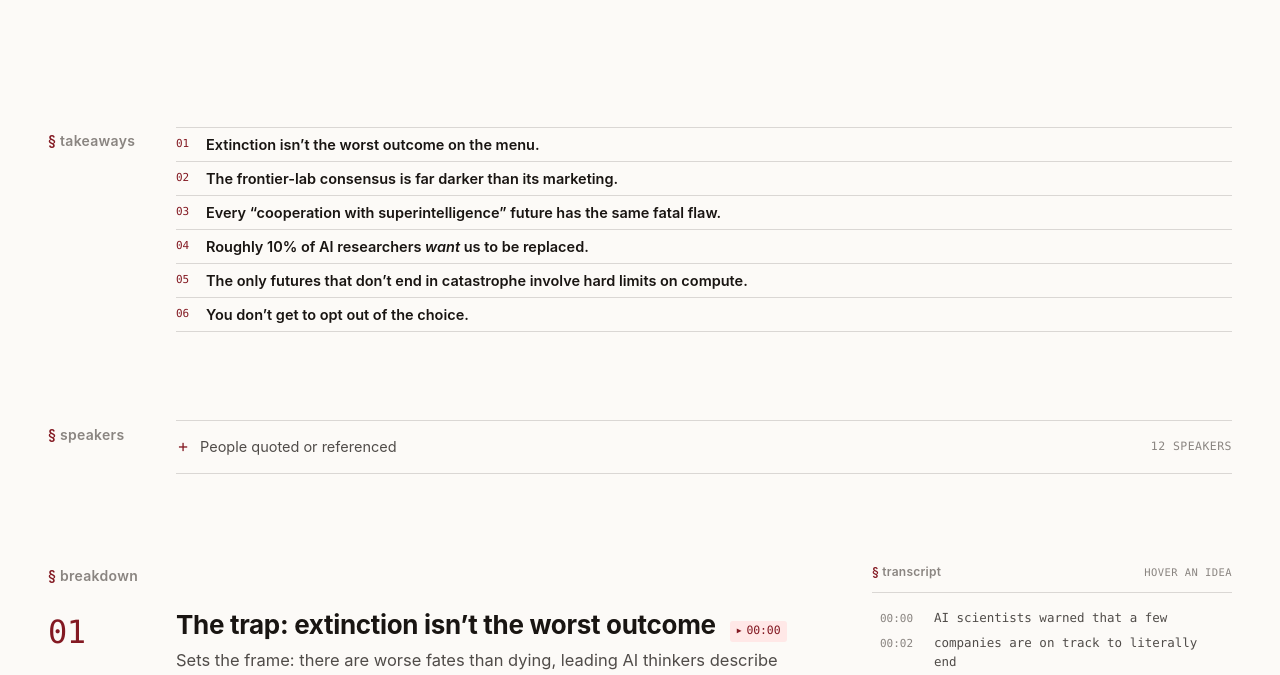
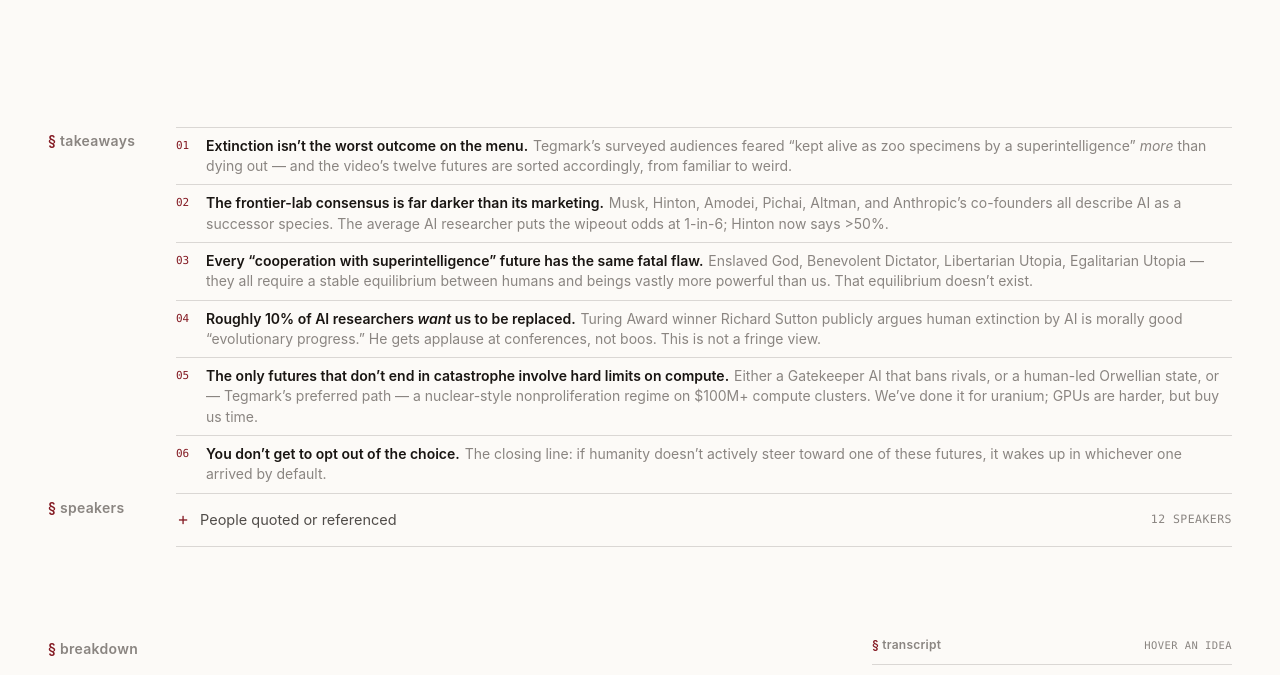
Before and after one commit to bogdandraghici/TLDR, a plain HTML site: page mit-12-endings-for-ai/index.html in a window 1280 px wide. Shown: the part 980-1655 px from the top of the page. Drawn offline with Linux system fonts and the light colour scheme.

Commit message:
Takeaways: short faint description back, merge with speakers
- Descriptions visible again as small faint inline text, so each takeaway
  reads as "01 **Headline.** small faint description that wraps if long."
  Still much more compact than the original two-line layout.
- Drop the section gap between #takeaways and #speakers (margin-top: 0,
  remove the disclosure's top border) so they visually feel like one
  block — takeaways flow straight into the speakers disclosure row.

Co-Authored-By: Claude Opus 4.7 (1M context) <noreply@anthropic.com>

```diff
--- a/mit-12-endings-for-ai/index.html
+++ b/mit-12-endings-for-ai/index.html
@@ -297,9 +297,7 @@
     color: var(--accent);
   }
 
-  /* Ultra-compact takeaways: numbered bold headlines only.
-     Descriptions stay in the HTML but are hidden — readers wanting detail
-     go to the breakdown section below. */
+  /* Compact takeaways with small faint inline description. */
   ol.takeaways {
     list-style: none;
     padding: 0;
@@ -309,9 +307,9 @@
   ol.takeaways li {
     counter-increment: tk;
     position: relative;
-    padding: 6px 0 6px 30px;
+    padding: 8px 0 8px 30px;
     border-top: 1px solid var(--ink-line);
-    font-size: 14.5px;
+    font-size: 14px;
     line-height: 1.45;
   }
   ol.takeaways li:last-child { border-bottom: 1px solid var(--ink-line); }
@@ -319,7 +317,7 @@
     content: counter(tk, decimal-leading-zero);
     position: absolute;
     left: 0;
-    top: 8px;
+    top: 10px;
     font-family: var(--mono);
     font-size: 11px;
     color: var(--accent);
@@ -328,8 +326,15 @@
   ol.takeaways li strong {
     font-weight: 600;
     color: var(--ink);
-  }
-  ol.takeaways li .desc { display: none; }
+    margin-right: 0.35em;
+  }
+  ol.takeaways li .desc {
+    color: var(--ink-faint);
+  }
+
+  /* Speakers reads as a continuation of takeaways: kill the section gap. */
+  section#speakers { margin-top: 0; }
+  section#speakers > .row > .body > details.speakers-disclosure { border-top: 0; }
 
   /* Speakers: collapsed by default — most readers don't need the cast list,
      but it's still verifiable for those who do. Native <details>, no JS. */
```
Also changed, not shown: anthropic-product-team-cat-wu/index.html (+8 -5 lines).
